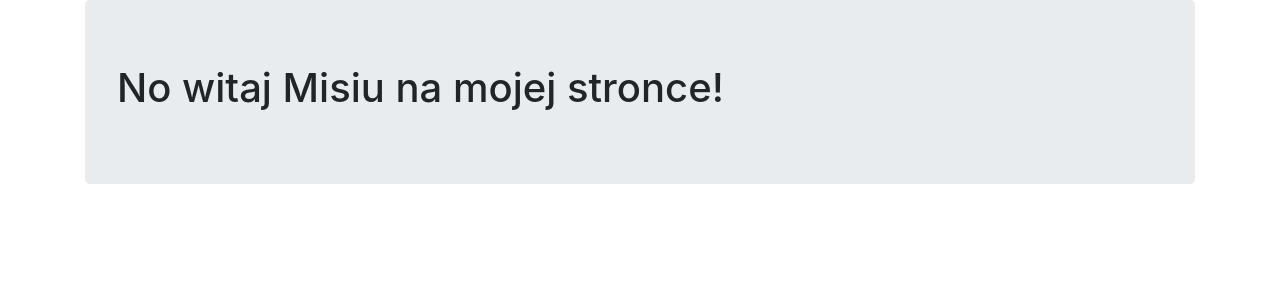
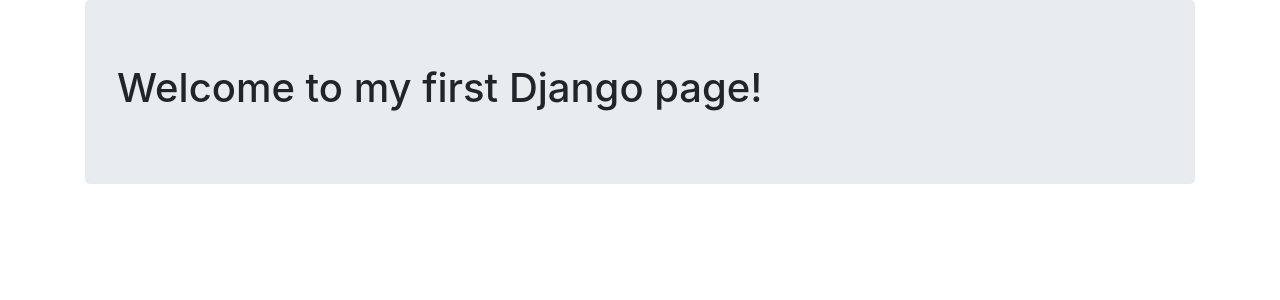
Before and after one commit to MalSemik/DjangoCourse, a Django app: page / in a window 1280 px wide. Shown: the part 56-356 px from the top of the page. Run offline with Django 3.2, Linux system fonts and the light colour scheme; some libraries are stand-ins or nearby versions.

Commit message:
Modified templates

```diff
--- a/learning_users/templates/basic_app/index.html
+++ b/learning_users/templates/basic_app/index.html
@@ -3,7 +3,7 @@
 {% block body_block%}
 
 <div class="jumbotron">
-    <h1>No witaj Misiu na mojej stronce!</h1>
+    <h1>Welcome to my first Django page!</h1>
 </div>
 
 {% endblock %}
--- a/learning_users/templates/basic_app/registration.html
+++ b/learning_users/templates/basic_app/registration.html
@@ -4,7 +4,7 @@
 
 <div class="jumbotron">
     {% if registered %}
-        <h1>Dziękuję za zarejestrowanie się, Misiu</h1>
+        <h1>Dziękuję za zarejestrowanie się</h1>
 
     {% else %}
     <h1>Zarejestruj się tu!</h1>
```
